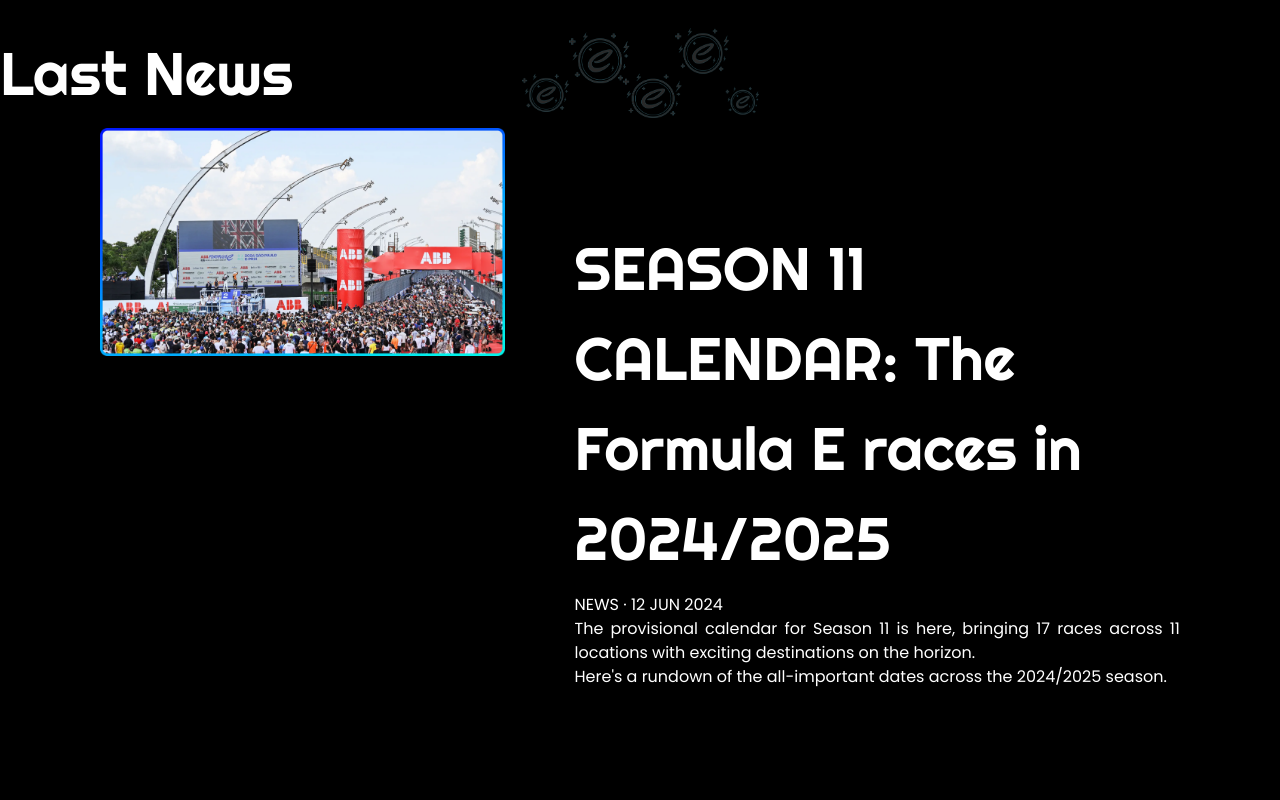
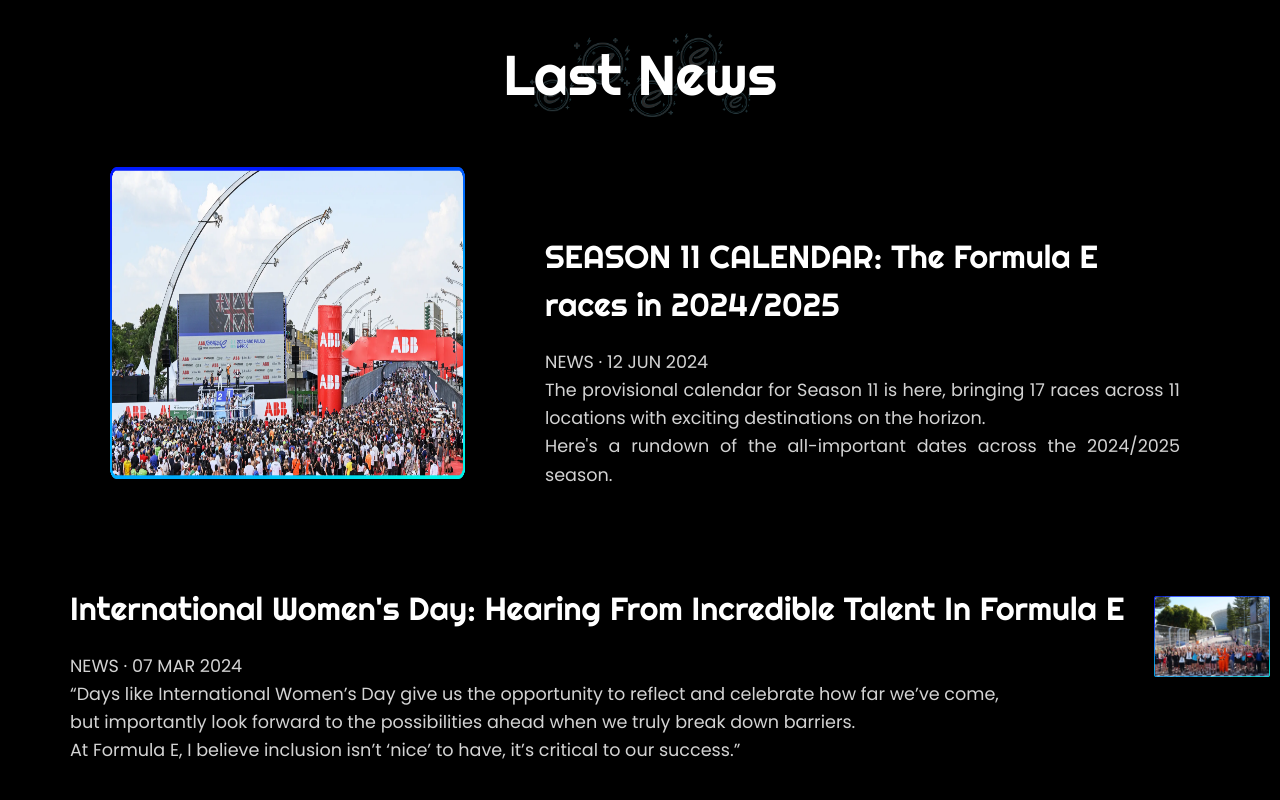
Before and after one commit to Challenge-Formula-E/Sprint-WebDev-e-front, a React (Vite) app: page /Sprint-WebDev-e-front/news in a window 1280 px wide. Shown: the part 320-1120 px from the top of the page. Built offline with nearby package versions, Linux system fonts and the light colour scheme; sample sign-in values are in the browser's storage; a web font is replaced by a local one.

Commit message:
Now is the end commit (About.css fixed)

```diff
--- a/src/styles/about.css
+++ b/src/styles/about.css
@@ -1,69 +1,125 @@
-.news-page {
-    font-family: 'Arial', sans-serif;
-    color: #fff;
-    background: linear-gradient(to bottom, #000 61%, #111 66%, #091587 72%, #0518C3 83%, #011AFE 88%);
+body {
+    background: linear-gradient(to bottom, #000 61%, #1f45ad 66%, #091587 72%, #0518C3 83%, #011AFE 88%);
   }
 
-  h2 {
-    margin-top: 95px;
-  }
+ * {
+    margin: 0;
+    padding: 0;
+    box-sizing: border-box;
 
-  .titulo {
-    background-image: url(../assets/fundomoedas.png);
-    background-repeat: no-repeat;
-    background-position: center;
-    background-size: contain;
-  }
+    }
 
 
-  .noticia-section {
+    .about-section,
+    .benefits-section,
+    .history-section {
+      margin-bottom: 40px;
+    }
+
+  .benefits-section {
+    display: flex;
+    margin-right: 100px;
+    margin-left: 100px;
+    justify-content: center;
+    align-items: center;
+    flex-direction: row-reverse;
+    }
+
+
+    h2 {
+      font-size: 2rem;
+      margin-bottom: 20px;
+    }
+
+    p {
+      font-size: 1.1rem;
+      line-height: 1.6;
+      color: #d3d3d3;
+    }
+
+    .image-container {
+      margin-top: 20px;
       display: flex;
-      flex-direction: row-reverse;
+      justify-content: center;
+      padding: 10px;
+    }
+
+    .image-container img {
+      width: 100%;
+      max-width: 600px;
+      height: auto;
+    }
+
+    .about-section {
+      display: flex;
       margin-right: 100px;
       margin-left: 100px;
-  }
-  .noticia {
-      margin-left: 70px;
-      text-justify: inherit;
-      text-align: initial;
-  }
+      justify-content: center;
+      align-items: center;
+    }
+
+      .history-section {
+        text-align: center;
+      }
 
 
-  .womans-day{
-  text-align: justify;
-  }
-  .calendar-races{
-  text-align: justify;
-  }
+    .about-moedas {
+      margin-left: 70px;
+    }
 
-  .piloto {
-      width: 100%;
-      height: 500px;
+    .titulo {
+      font-size: 3.5rem;
+      display: flex;
+      justify-content: center;
+      margin-top: 100px;
+      background-image: url(../assets/fundomoedas.png);
       background-repeat: no-repeat;
-      background-image: url(../assets/piloto.png);
       background-position: center;
-  }
+      background-size: contain;
+    }
 
-  @media (min-width: 768px) {
-      .news-section {
-        display: flex;
-        justify-content: space-between;
-        align-items: center;
-        gap: 20px;
+    .benefits {
+      display: flex;
+      justify-content: end;
+      margin-right: 300px;
+    }
+
+    .carromahindra {
+
+        width: 100%;
+        height: 500px;
+        background-repeat: no-repeat;
+        background-image: url(../assets/carro.png);
+        background-position: center;
+
+    }
+
+    @media (max-width: 768px) {
+      .header h1 {
+        font-size: 2rem;
       }
 
-      .news-section .image-container {
-        flex: 1;
+      .header p {
+        font-size: 1rem;
       }
 
-      .news-section p {
-        flex: 1;
+      h2 {
+        font-size: 1.5rem;
       }
-  }
 
-  .p-meio {
-    display: flex;
-    justify-content: center;
-    align-items: center;
-    text-align: center;
-  }
+
+      p {
+        font-size: 1rem;
+        margin: 100px;
+      }
+
+      .texto {
+        margin-right: 100px;
+
+      }
+
+
+      .image-container img {
+        max-width: 100%;
+      }
+    }
```
